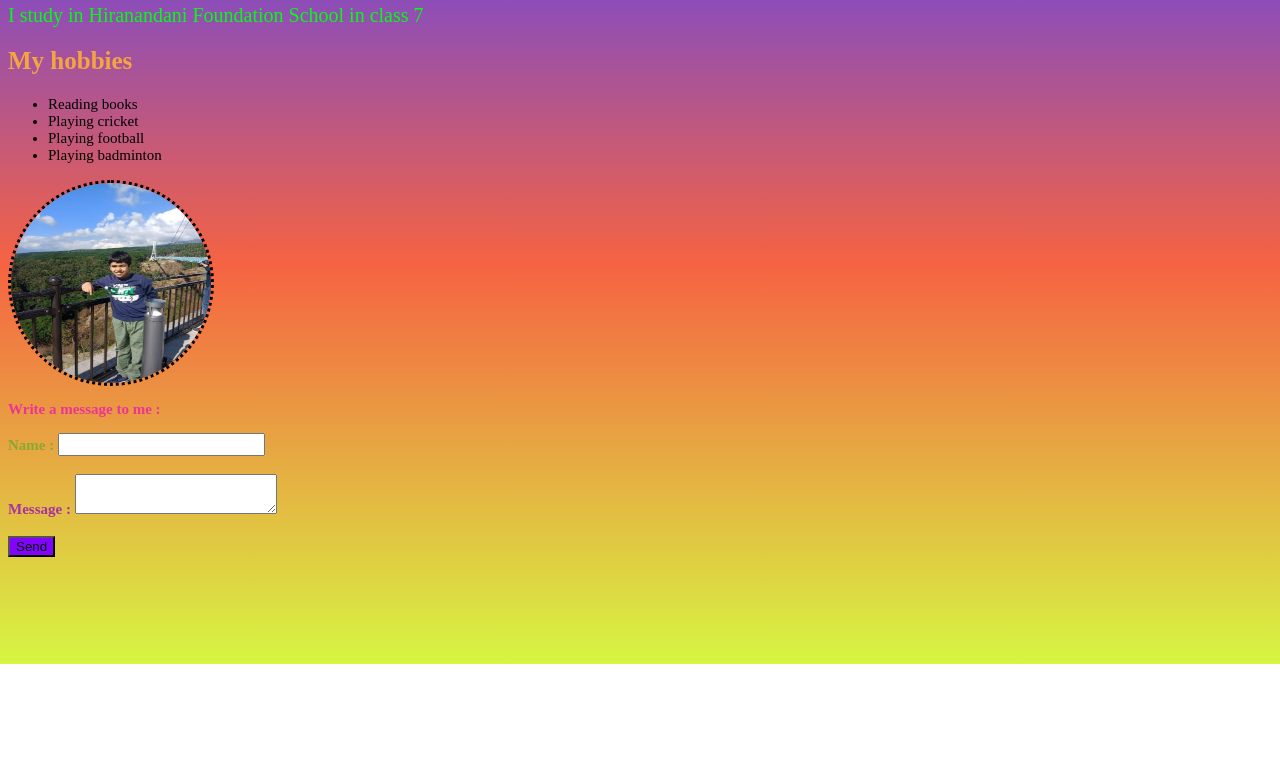
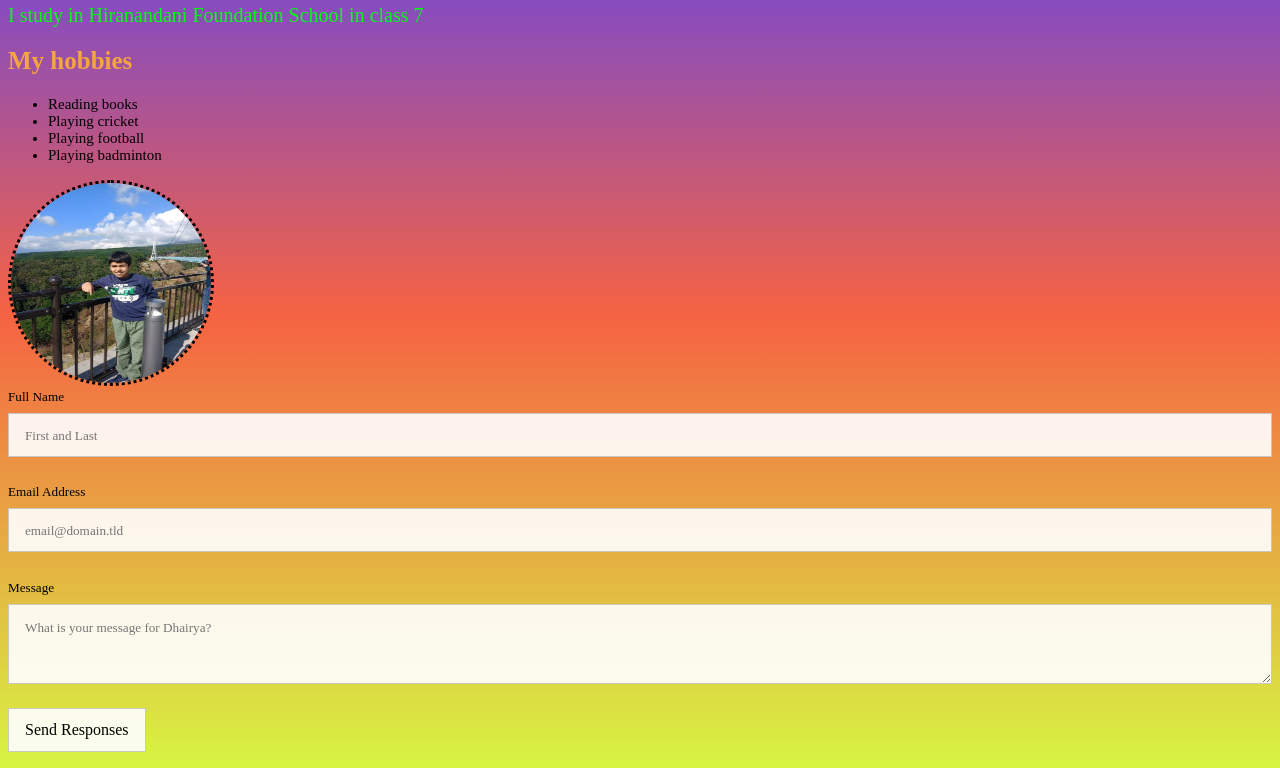
Before and after one commit to Dhairya1405/Dhairya1405.github.io, a plain HTML site: page index.html in a window 1280 px wide. Shown: the part 136-904 px from the top of the page. Before the commit the page ends 800 px from the top, so only its background shows below. Drawn offline with nearby package versions, Linux system fonts and the light colour scheme; a script that the page names is missing.

Commit message:
Update index.html

```diff
--- a/index.html
+++ b/index.html
@@ -148,26 +148,124 @@
            </li>
        </ul>
         <img src="Dhairya.jpg" id="image" >
-        <h3 id=messaging>
-            Write a message to me :
-        </h3>
-        <label id="naming">
-            Name :
-        </label>
-        <input type= "text" id="text">
-        <br>
-        <br>
-        <label id="messaging2">
-            Message :
-        </label>
-        <textarea id="textarea">
+        <form id="fs-frm" name="survey-form" accept-charset="utf-8" action="https://formspree.io/f/mknpjdrr" method="post">
+            <fieldset id="fs-frm-inputs">
+              <label for="full-name">Full Name</label>
+              <input type="text" name="name" id="full-name" placeholder="First and Last" required="">
+              <label for="email-address">Email Address</label>
+              <input type="email" name="_replyto" id="email-address" placeholder="email@domain.tld" required="">
+              <label for="message">Message</label>
+              <textarea rows="3" name="message" id="message" placeholder="What is your message for Dhairya?" required=""></textarea>
+              <input type="hidden" name="_subject" id="email-subject" value="Survey Responses">
+            </fieldset>
+            <input type="submit" value="Send Responses">
+          </form><style>/* reset */
+          #fs-frm input,
+          #fs-frm select,
+          #fs-frm textarea,
+          #fs-frm fieldset,
+          #fs-frm optgroup,
+          #fs-frm label,
+          #fs-frm #card-element:disabled {
+            font-family: inherit;
+            font-size: 100%;
+            color: inherit;
+            border: none;
+            border-radius: 0;
+            display: block;
+            width: 100%;
+            padding: 0;
+            margin: 0;
+            -webkit-appearance: none;
+            -moz-appearance: none;
+          }
+          #fs-frm label,
+          #fs-frm legend,
+          #fs-frm ::placeholder {
+            font-size: .825rem;
+            margin-bottom: .5rem;
+            padding-top: .2rem;
+            display: flex;
+            align-items: baseline;
+          }
 
-        </textarea>
-        <br>
-        <br>
-        <button id="send_button">
-            Send
-        </button>
+          /* border, padding, margin, width */
+          #fs-frm input,
+          #fs-frm select,
+          #fs-frm textarea,
+          #fs-frm #card-element {
+            border: 1px solid rgba(0,0,0,0.2);
+            background-color: rgba(255,255,255,0.9);
+            padding: .75em 1rem;
+            margin-bottom: 1.5rem;
+          }
+          #fs-frm input:focus,
+          #fs-frm select:focus,
+          #fs-frm textarea:focus {
+            background-color: white;
+            outline-style: solid;
+            outline-width: thin;
+            outline-color: gray;
+            outline-offset: -1px;
+          }
+          #fs-frm [type="text"],
+          #fs-frm [type="email"] {
+            width: 100%;
+          }
+          #fs-frm [type="button"],
+          #fs-frm [type="submit"],
+          #fs-frm [type="reset"] {
+            width: auto;
+            cursor: pointer;
+            -webkit-appearance: button;
+            -moz-appearance: button;
+            appearance: button;
+          }
+          #fs-frm [type="button"]:focus,
+          #fs-frm [type="submit"]:focus,
+          #fs-frm [type="reset"]:focus {
+            outline: none;
+          }
+          #fs-frm [type="submit"],
+          #fs-frm [type="reset"] {
+            margin-bottom: 0;
+          }
+          #fs-frm select {
+            text-transform: none;
+          }
+
+          #fs-frm [type="checkbox"] {
+            -webkit-appearance: checkbox;
+            -moz-appearance: checkbox;
+            appearance: checkbox;
+            display: inline-block;
+            width: auto;
+            margin: 0 .5em 0 0 !important;
+          }
+
+          #fs-frm [type="radio"] {
+            -webkit-appearance: radio;
+            -moz-appearance: radio;
+            appearance: radio;
+          }
+
+          /* address, locale */
+          #fs-frm fieldset.locale input[name="city"],
+          #fs-frm fieldset.locale select[name="state"],
+          #fs-frm fieldset.locale input[name="postal-code"] {
+            display: inline;
+          }
+          #fs-frm fieldset.locale input[name="city"] {
+            width: 52%;
+          }
+          #fs-frm fieldset.locale select[name="state"],
+          #fs-frm fieldset.locale input[name="postal-code"] {
+            width: 20%;
+          }
+          #fs-frm fieldset.locale input[name="city"],
+          #fs-frm fieldset.locale select[name="state"] {
+            margin-right: 3%;
+          }
 
         <script src="https://www.gstatic.com/dialogflow-console/fast/messenger/bootstrap.js?v=1"></script>
 <df-messenger
```
